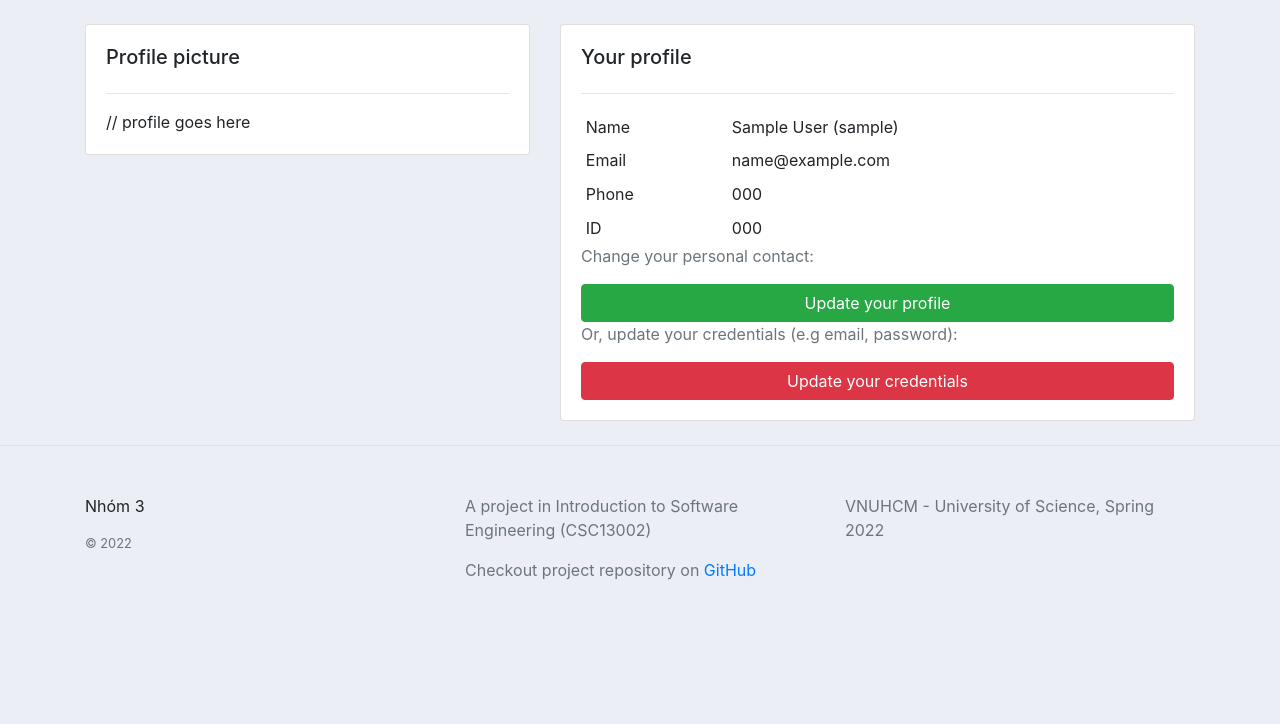
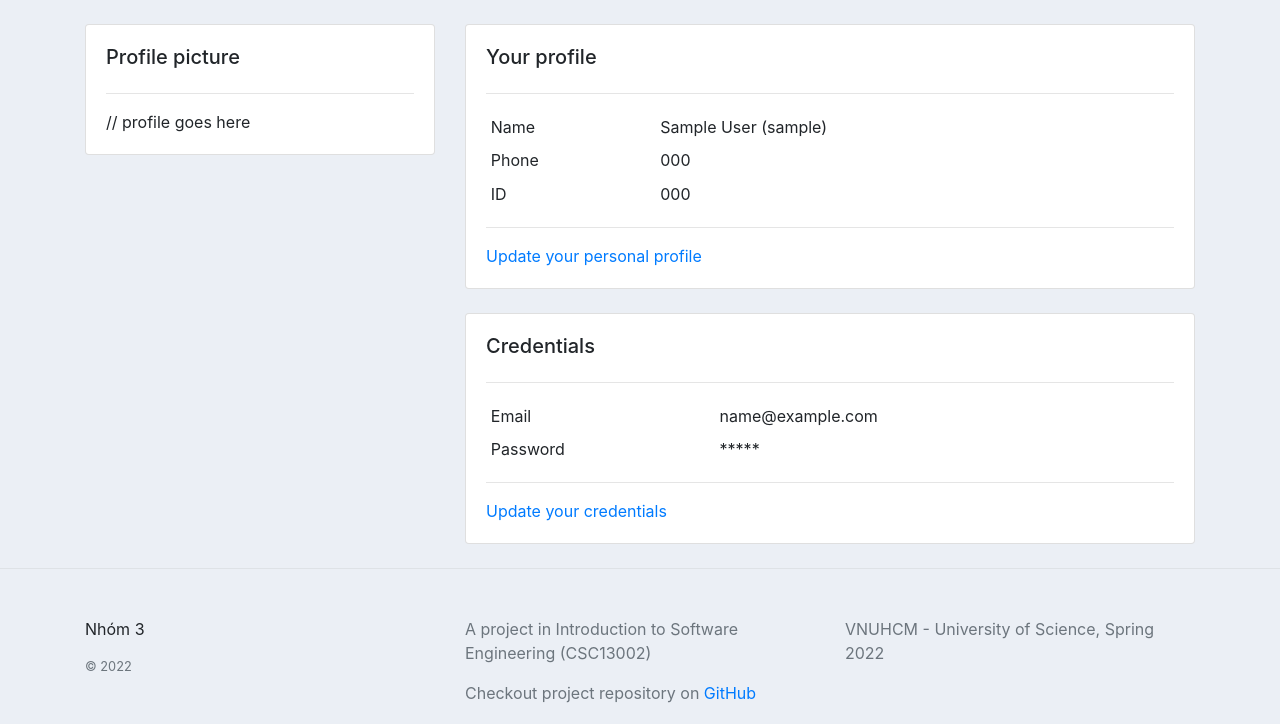
Before and after one commit to trhgquan/flight-manager, a Django app: page /profile/ in a window 1280 px wide. Shown: the part 76-800 px from the top of the page. Run offline with Django 4.2, Linux system fonts and the light colour scheme; a user stored in the database is signed in; tables that the repository leaves empty hold one stand-in row (values such as "Sample post").

```diff
--- a/FlightManager/main/apps.py
+++ b/FlightManager/main/apps.py
@@ -4,3 +4,6 @@
 class MainConfig(AppConfig):
     default_auto_field = 'django.db.models.BigAutoField'
     name = 'main'
+
+    def ready(self):
+        import main.signals
--- a/FlightManager/main/templates/main/profile/update.html
+++ b/FlightManager/main/templates/main/profile/update.html
@@ -6,7 +6,7 @@
         <div class="card card-body">
             <div class="col"></div>
             <div class='col'>
-                <h5 class='page-title'>Update your informations</h5>
+                <h5 class='page-title'>Update your personal profile</h5>
                 <hr/>
                 {% for message in messages %}
                     {% if message.tags == 'error' %}
--- a/FlightManager/main/templates/main/profile/view.html
+++ b/FlightManager/main/templates/main/profile/view.html
@@ -3,25 +3,21 @@
 <br/>
 <div class='container'>
     <div class='row'>
-        <div class='col-md-5'>
+        <div class='col-md-4'>
             <div class='card card-body'>
                 <h5>Profile picture</h5>
                 <hr>
                 // profile goes here
             </div>
         </div>
-        <div class='col-md-7'>
+        <div class='col-md-8'>
             <div class='card card-body'>
-                <h5>Your profile</h5>
+                <h5 class='page-title'>Your profile</h5>
                 <hr>
                 <table class='table-sm'>
                     <tr>
                         <td>Name</td>
                         <td>{{ customer.name }} ({{ user.username }})</td>
-                    </tr>
-                    <tr>
-                        <td>Email</td>
-                        <td>{{ user.email }}</td>
                     </tr>
                     <tr>
                         <td>Phone</td>
@@ -32,10 +28,26 @@
                         <td>{{ customer.identity_code }}</td>
                     </tr>
                 </table>
-                <p class='text-muted'>Change your personal contact:</p>
-                <a class='btn btn-success' href='{% url "profile.update_information" %}'>Update your profile</a>
-                <p class='text-muted'>Or, update your credentials (e.g email, password):</p>
-                <a class='btn btn-danger' href='#'>Update your credentials</a>
+                <hr>
+                <a class='page-text' href='{% url "profile.update_information" %}'>Update your personal profile</a>
+            </div>
+            <br/>
+            <div class="card card-body">
+                <h5 class='page-title'>Credentials</h5>
+
+                <hr/>
+                <table class="table-sm">
+                    <tr>
+                        <td>Email</td>
+                        <td>{{ user.email }}</td>
+                    </tr>
+                    <tr>
+                        <td>Password</td>
+                        <td>*****</td>
+                    </tr>
+                </table>
+                <hr>
+                <a class='page-text' href='#'>Update your credentials</a>
             </div>
         </div>
     </div>
--- a/FlightManager/main/views.py
+++ b/FlightManager/main/views.py
@@ -34,19 +34,17 @@ def auth_signup(request):
         form = RegisterForm(request.POST)
 
         if form.is_valid():
-            # I don't use the CustomerService here
-            # since the user will update his informations himself.
+            # Save user to database
             form.save()
 
-            username = form.cleaned_data.get('username')
+            user_instance = form.instance.username
 
-            messages.success(request, f'Successfully created an account {username}')
+            messages.success(request, f'Successfully created an account {user_instance.username}')
 
             return redirect('auth.signin')
         else:
-            error_messages = ''.join(message for message in form.error_messages.keys())
-
-            messages.error(request, f'Failed to create new account: {error_messages}')
+            error_list = form.errors.as_data
+            messages.error(request, error_list)
 
     form = RegisterForm()
 
```
Also changed, not shown: FlightManager/main/signals.py (added, +20 -0 lines), FlightManager/main/templates/main/signup.html (+8 -1 lines).
